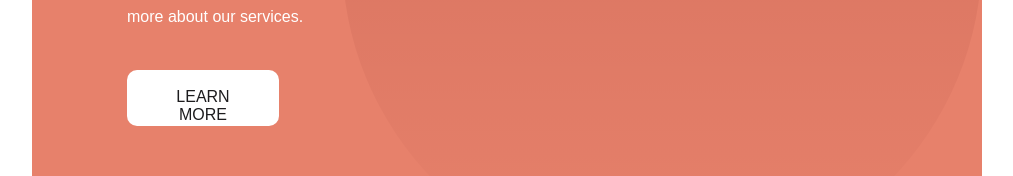
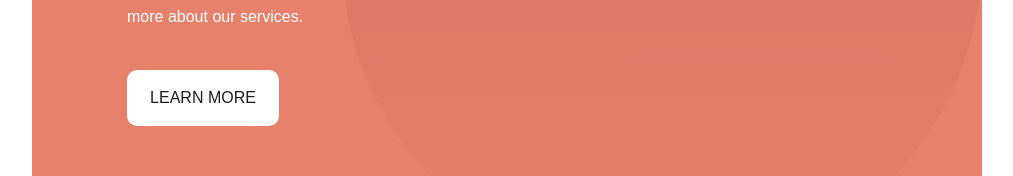
Before and after one commit to Baheya/designo, a Next.js app: page / in a window 1280 px wide. Shown: the part 719-895 px from the top of the page, without its empty margins (133-1146 px from the left). Built offline with nearby package versions, Linux system fonts and the light colour scheme.

Commit message:
removed padding from button component

```diff
--- a/components/Button.module.scss
+++ b/components/Button.module.scss
@@ -2,7 +2,6 @@
 @import '../utils/colors.scss';
 
 .button {
-  padding: 18px 26px;
   font-size: map-get($paragraph, size);
   border-radius: 10px;
   width: 152px;
```
